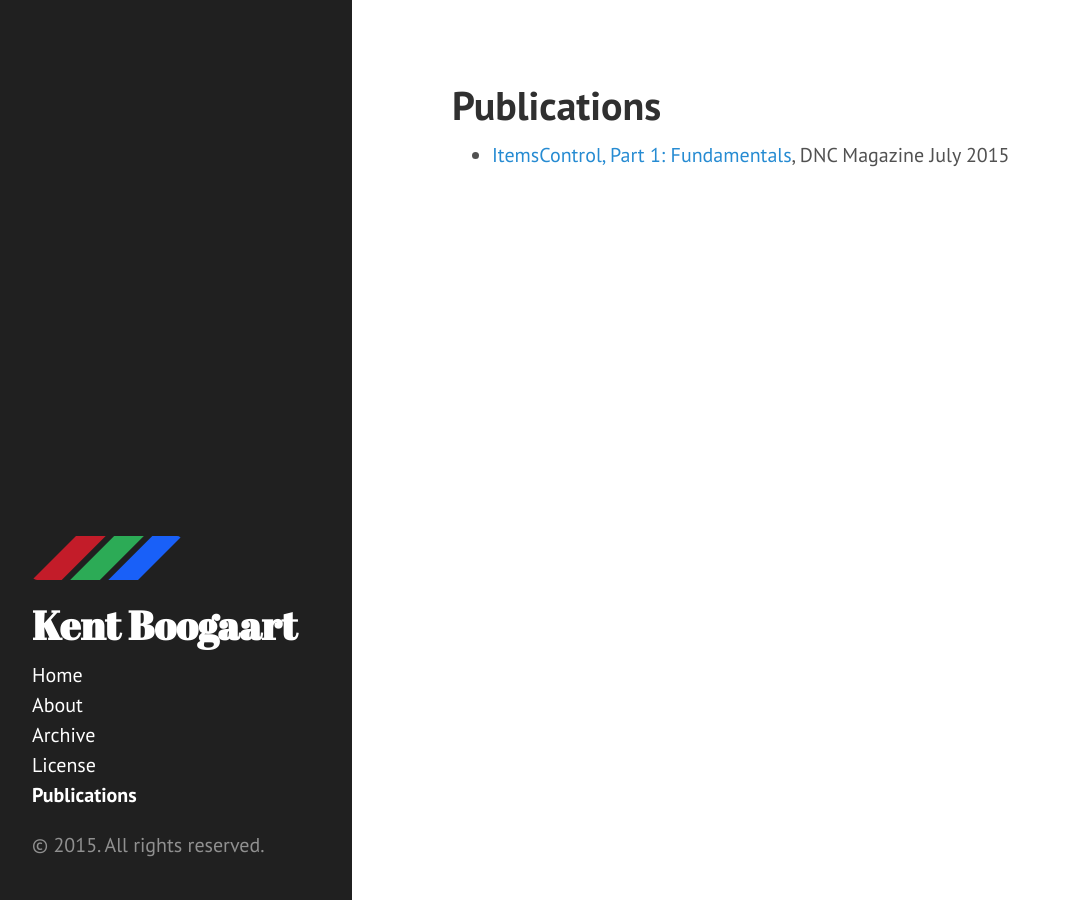
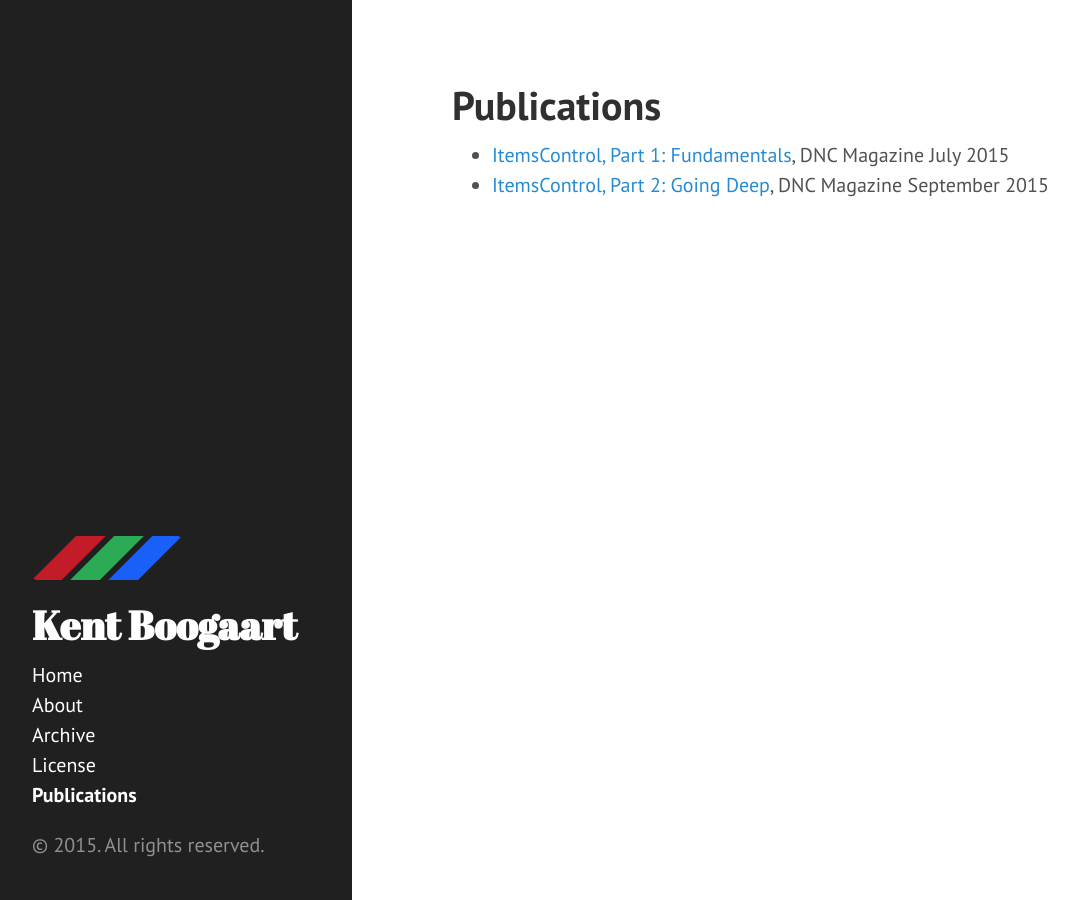
Before and after one commit to kentcb/kentcb.github.io, a Jekyll site: the page built from publications.md, in a window 1280 px wide. Shown: the whole page, without its empty margins (8-1086 px from the left). Built offline with Jekyll 4.4.1, drawn with Linux system fonts in a browser that asks for light colours; Markdown is read by kramdown in place of the engine named in the settings.

Commit message:
Add ItemsControl part 2 magazine article to publications.

```diff
--- a/publications.md
+++ b/publications.md
@@ -5,3 +5,4 @@ sidebar: true
 ---
 
 * [ItemsControl, Part 1: Fundamentals](https://dncmagazine.blob.core.windows.net/annivedition/DNCMag-ThirdAnniv-Issue19.pdf), DNC Magazine July 2015
+* [ItemsControl, Part 2: Going Deep](https://dncmagazine.blob.core.windows.net/edition20/DNCMag-Issue20.pdf), DNC Magazine September 2015
```
